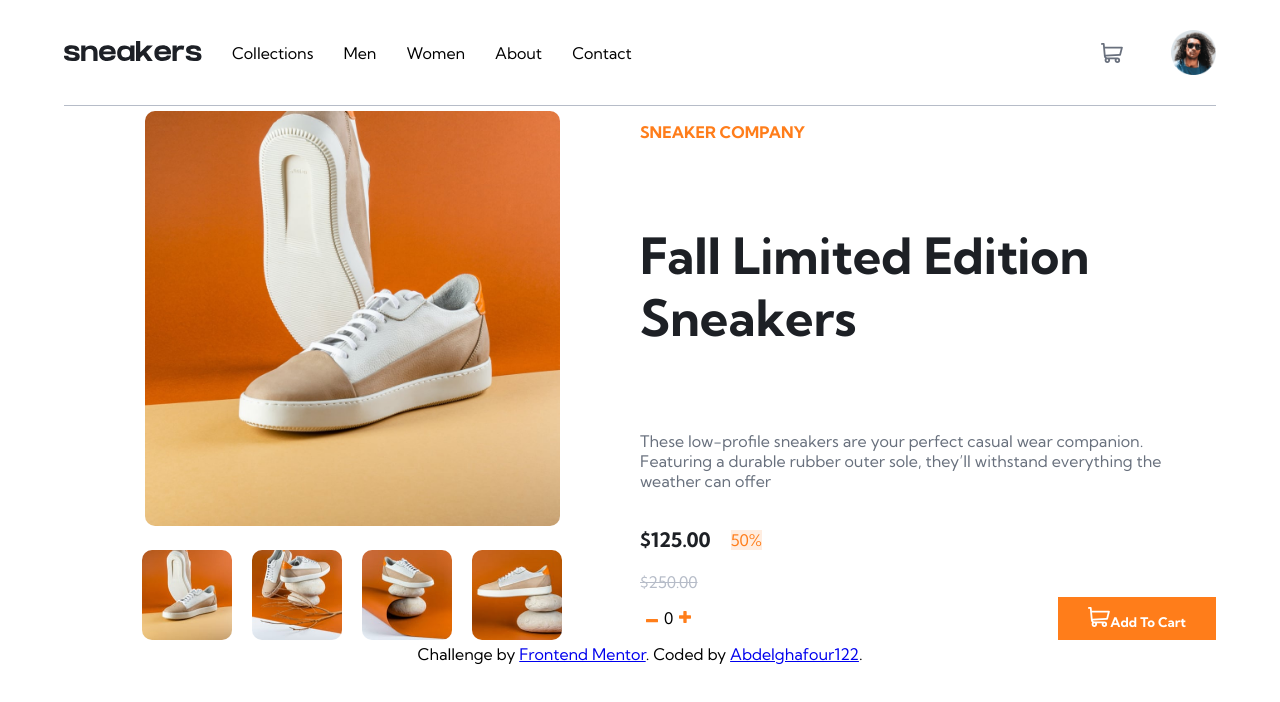
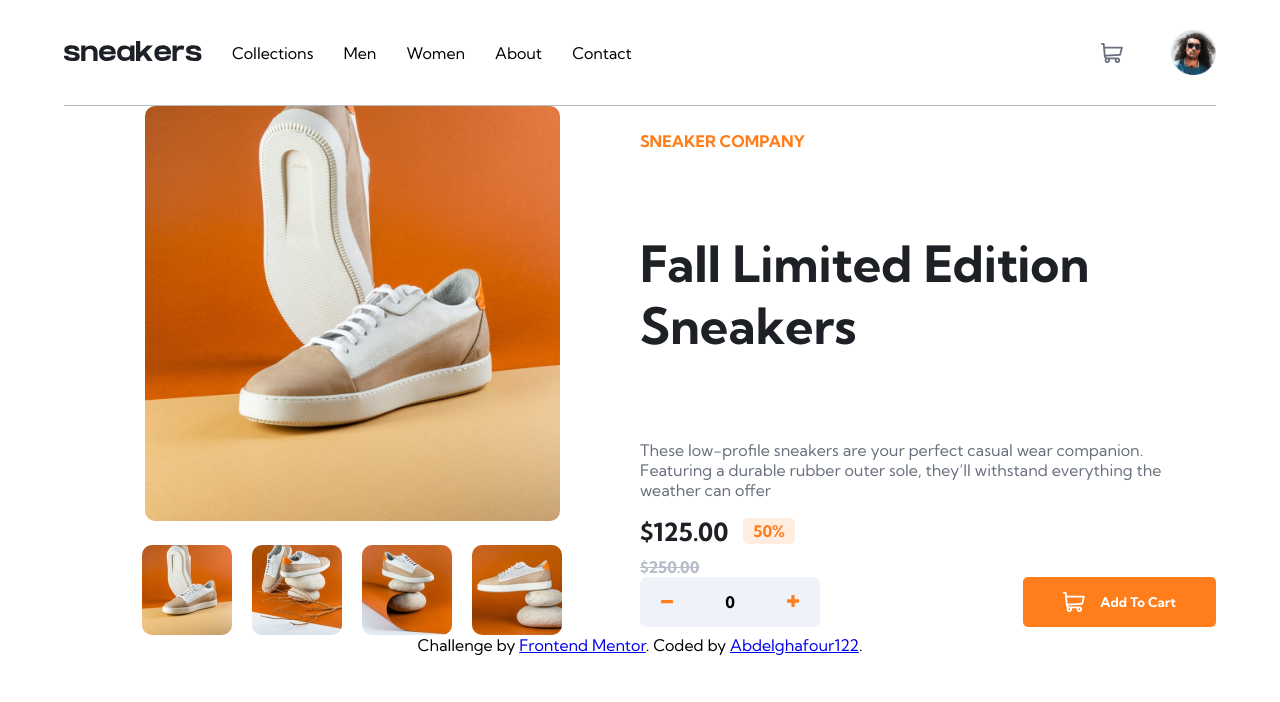
Before and after one commit to Abdelghafour122/ecommerce-product-page, a React (Create React App) app: page / in a window 1280 px wide. Shown: the top 702 px of the page. Built offline with nearby package versions, Linux system fonts and the light colour scheme.

Commit message:
added some styles

```diff
--- a/src/App.css
+++ b/src/App.css
@@ -32,7 +32,7 @@ button {
   border: 2px solid var(--orange);
 }
 
-@media (min-width: 1199px) {
+@media (min-width: 575px) {
   .hide-in-desktop {
     display: none;
   }
@@ -200,20 +200,37 @@ header nav .right .cart button.checkout {
   color: var(--grayish-blue);
 }
 
+.description .price {
+  display: flex;
+  flex-direction: column;
+  align-items: flex-start;
+  gap: 10px;
+}
+.description .price p {
+  margin: 0;
+}
+
 .description .price .main-tag {
   display: flex;
   align-items: center;
-  gap: 20px;
+  gap: 15px;
 }
 .description .price .main-tag p:first-of-type {
   color: var(--vd-blue);
-  font-size: 20px;
+  font-size: 25px;
   font-weight: 700;
 }
 
 .description .price .main-tag p:last-of-type {
   color: var(--orange);
   background-color: var(--pale-orange);
+  padding: 3px 10px;
+  border-radius: 5px;
+  font-weight: 700;
+}
+
+.description .price s {
+  font-weight: 700;
 }
 
 .description .buttons {
@@ -227,14 +244,33 @@ header nav .right .cart button.checkout {
 .description .buttons .amount {
   display: flex;
   align-items: center;
+  justify-content: space-between;
+  padding: 15px 15px;
+  width: 180px;
+  background-color: hsl(226.7, 42.9%, 95.9%);
+  border-radius: 7px;
+}
+
+.description .buttons .amount .minus {
+  display: flex;
+}
+
+.description .buttons .amount p {
+  font-weight: 700;
+  margin: 0;
 }
 
 .description .buttons .add-to-cart {
-  padding: 10px 30px;
+  padding: 15px 40px;
   background-color: var(--orange);
   color: #fff;
   text-transform: capitalize;
   font-weight: 700;
+  border-radius: 5px;
+  display: flex;
+  align-items: center;
+  justify-content: center;
+  gap: 15px;
 }
 
 .description .buttons .add-to-cart svg path {
--- a/src/Components/Description.jsx
+++ b/src/Components/Description.jsx
@@ -1,4 +1,5 @@
 import React from "react";
+import CartIcon from "./Icons/CartIcon";
 import QuantityButton from "./QuantityButton";
 
 const Description = ({ onQuant, onAdd, onRemove, onSetOrderedQuant }) => {
@@ -26,13 +27,7 @@ const Description = ({ onQuant, onAdd, onRemove, onSetOrderedQuant }) => {
             onSetOrderedQuant(onQuant);
           }}
         >
-          <svg width="22" height="20" xmlns="http://www.w3.org/2000/svg">
-            <path
-              d="M20.925 3.641H3.863L3.61.816A.896.896 0 0 0 2.717 0H.897a.896.896 0 1 0 0 1.792h1l1.031 11.483c.073.828.52 1.726 1.291 2.336C2.83 17.385 4.099 20 6.359 20c1.875 0 3.197-1.87 2.554-3.642h4.905c-.642 1.77.677 3.642 2.555 3.642a2.72 2.72 0 0 0 2.717-2.717 2.72 2.72 0 0 0-2.717-2.717H6.365c-.681 0-1.274-.41-1.53-1.009l14.321-.842a.896.896 0 0 0 .817-.677l1.821-7.283a.897.897 0 0 0-.87-1.114ZM6.358 18.208a.926.926 0 0 1 0-1.85.926.926 0 0 1 0 1.85Zm10.015 0a.926.926 0 0 1 0-1.85.926.926 0 0 1 0 1.85Zm2.021-7.243-13.8.81-.57-6.341h15.753l-1.383 5.53Z"
-              fill="#69707D"
-              fillRule="nonzero"
-            />
-          </svg>
+          <CartIcon />
           add to cart
         </button>
       </div>
--- /dev/null
+++ b/src/Components/Icons/CartIcon.jsx
@@ -0,0 +1,15 @@
+import React from "react";
+
+const CartIcon = () => {
+  return (
+    <svg width="22" height="20" xmlns="http://www.w3.org/2000/svg">
+      <path
+        d="M20.925 3.641H3.863L3.61.816A.896.896 0 0 0 2.717 0H.897a.896.896 0 1 0 0 1.792h1l1.031 11.483c.073.828.52 1.726 1.291 2.336C2.83 17.385 4.099 20 6.359 20c1.875 0 3.197-1.87 2.554-3.642h4.905c-.642 1.77.677 3.642 2.555 3.642a2.72 2.72 0 0 0 2.717-2.717 2.72 2.72 0 0 0-2.717-2.717H6.365c-.681 0-1.274-.41-1.53-1.009l14.321-.842a.896.896 0 0 0 .817-.677l1.821-7.283a.897.897 0 0 0-.87-1.114ZM6.358 18.208a.926.926 0 0 1 0-1.85.926.926 0 0 1 0 1.85Zm10.015 0a.926.926 0 0 1 0-1.85.926.926 0 0 1 0 1.85Zm2.021-7.243-13.8.81-.57-6.341h15.753l-1.383 5.53Z"
+        fill="#69707D"
+        fillRule="nonzero"
+      />
+    </svg>
+  );
+};
+
+export default CartIcon;
--- a/src/Components/Navbar.jsx
+++ b/src/Components/Navbar.jsx
@@ -15,7 +15,8 @@ const Navbar = ({ onOrderedQuant, onReset }) => {
             <img className="hide-in-desktop" src={menu} alt="icon-menu" />
             <img src={logo} alt="logo" />
           </div>
-          <ul className="hide-in-mobile">
+          <div className="links hide-in-mobile">
+            <ul>
               <li>
                 <button>Collections</button>
               </li>
@@ -32,6 +33,7 @@ const Navbar = ({ onOrderedQuant, onReset }) => {
                 <button>Contact</button>
               </li>
             </ul>
+          </div>
         </section>
         <div className="right">
           <IconButton
```
Lines whose indentation alone changed are shown as unchanged.
